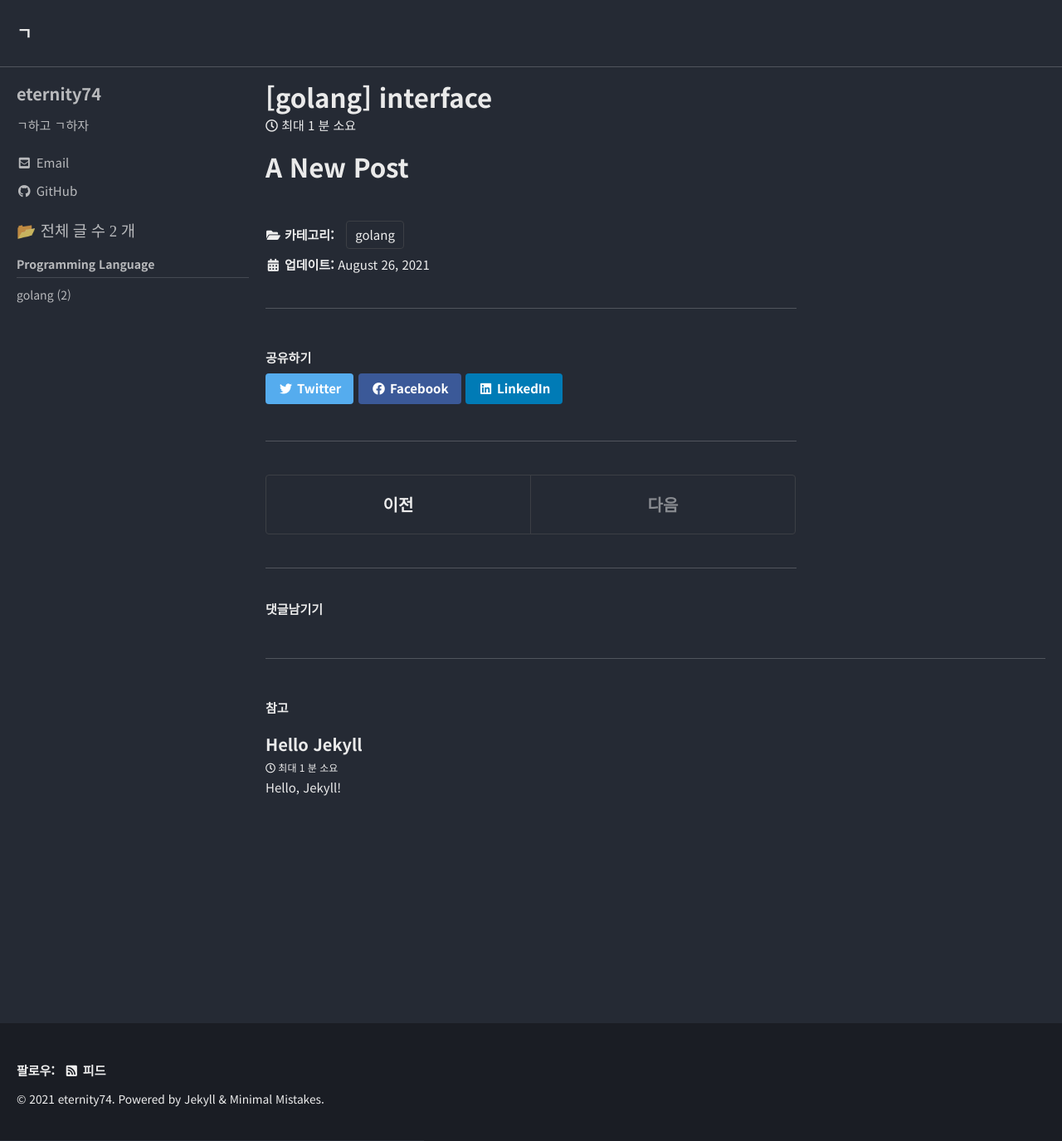
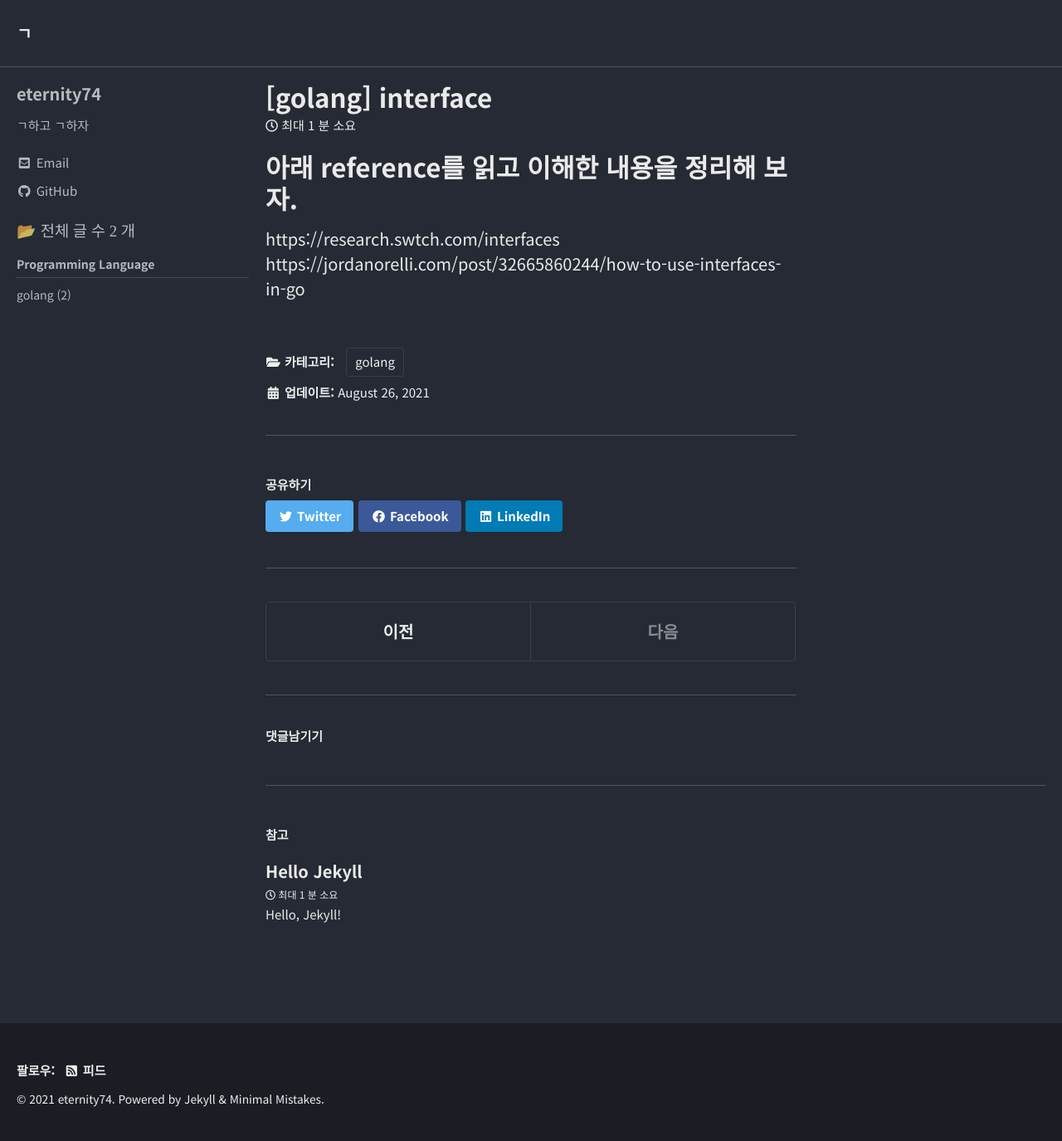
Before and after one commit to eternity74/eternity74.github.io, a Jekyll site: the page built from _posts/2021-08-26-golang-interface.md, in a window 1280 px wide and 1375 px high. Shown: the whole window at 83% size. Built offline with Jekyll 4.4.1, drawn with Linux system fonts in a browser that asks for light colours; cached includes are drawn as plain includes; comment, search, counter and statistics services are not loaded.

Commit message:
Update 2021-08-26-golang-interface.md

```diff
--- a/_posts/2021-08-26-golang-interface.md
+++ b/_posts/2021-08-26-golang-interface.md
@@ -3,4 +3,6 @@ published: true
 title: '[golang] interface'
 category: golang
 ---
-# A New Post
+# 아래 reference를 읽고 이해한 내용을 정리해 보자.
+https://research.swtch.com/interfaces
+https://jordanorelli.com/post/32665860244/how-to-use-interfaces-in-go
```
